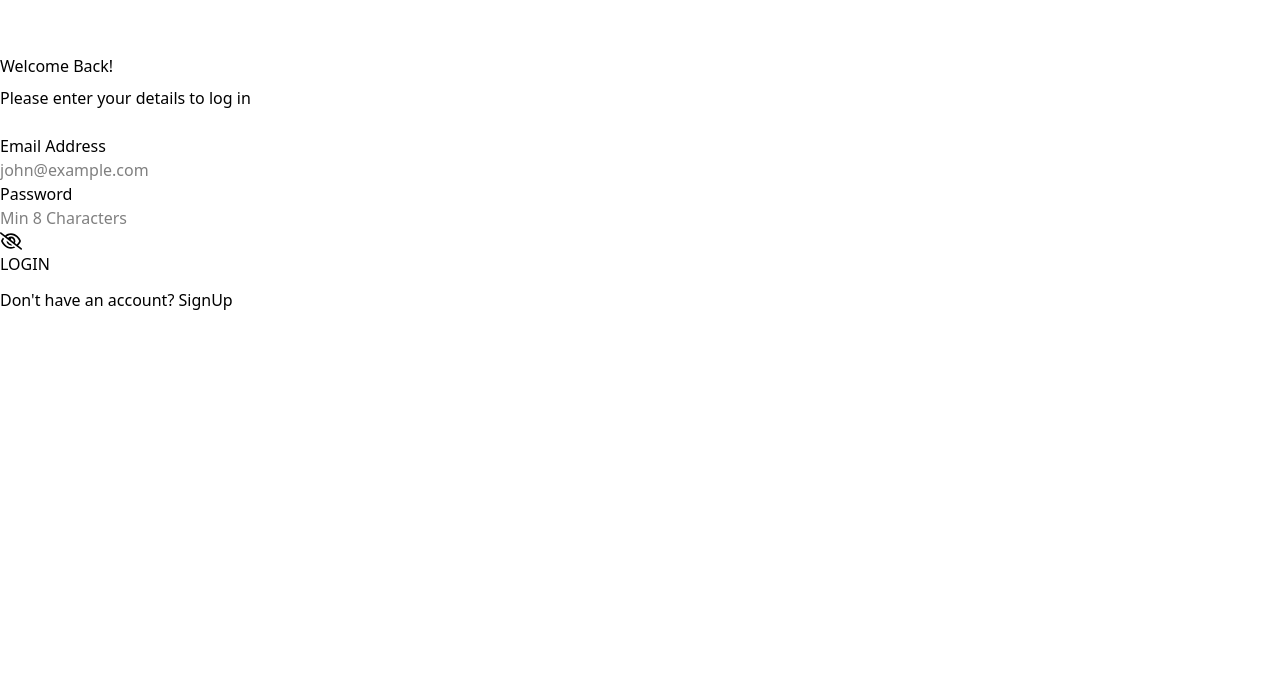
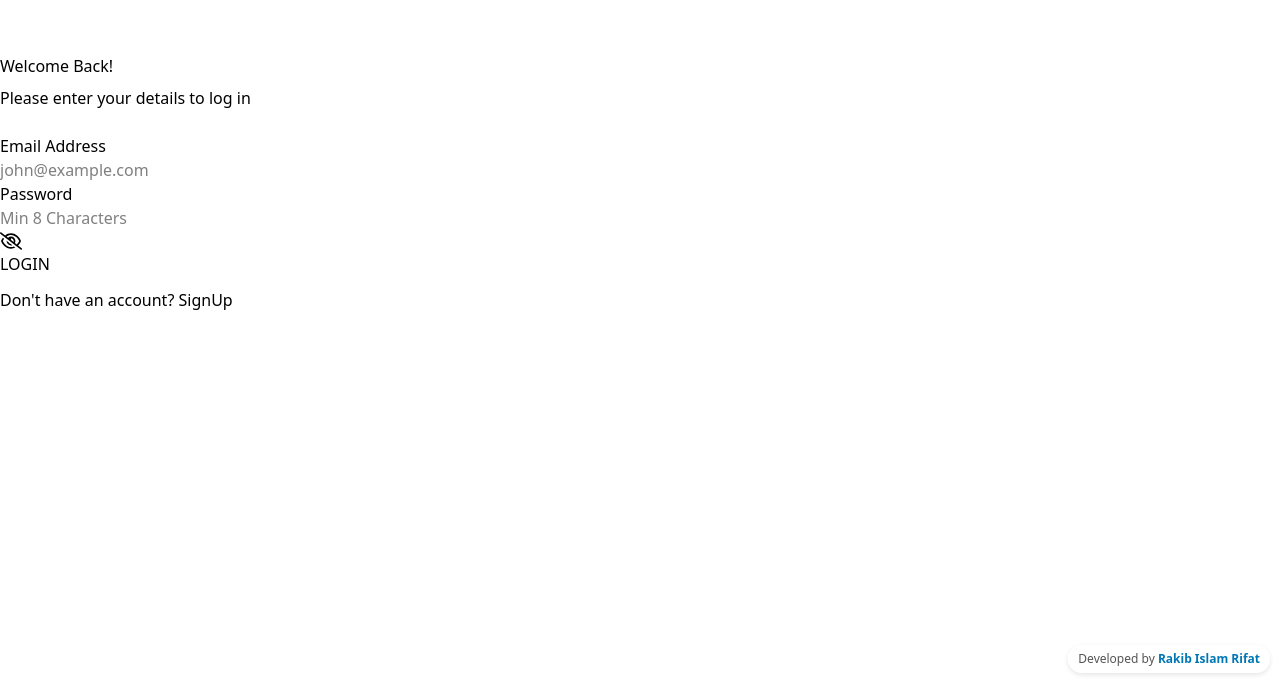
Before and after one commit to mdarrakibislamrifat/task-manager-frontend, a React (Vite) app: page /login in a window 1280 px wide. Shown: the part 117-800 px from the top of the page. Built offline with nearby package versions, Linux system fonts and the light colour scheme.

Commit message:
Update footer add my name

```diff
--- a/src/App.jsx
+++ b/src/App.jsx
@@ -15,9 +15,10 @@ import Dashboard from "./pages/Admin/Dashboard";
 import UserDashboard from "./pages/User/UserDashboard";
 import MyTasks from "./pages/User/MyTasks";
 import ViewTaskDetails from "./pages/User/ViewTaskDetails";
-import UserProvider, { UserProviderContext } from "./context/userContext";
+
 import { useContext } from "react";
 import { Toaster } from "react-hot-toast";
+import UserProvider, { UserProviderContext } from "./context/userContext";
 
 const App = () => {
   return (
@@ -52,6 +53,37 @@ const App = () => {
             <Route path="/" element={<Root />}></Route>
           </Routes>
         </Router>
+        {/* Footer/Credit Section */}
+        <div
+          style={{
+            position: "fixed",
+            bottom: "10px",
+            right: "10px",
+            fontSize: "12px",
+            color: "#555",
+            backgroundColor: "rgba(255, 255, 255, 0.8)",
+            padding: "5px 10px",
+            borderRadius: "20px",
+            boxShadow: "0 2px 5px rgba(0,0,0,0.1)",
+            zIndex: 1000,
+          }}
+        >
+          Developed by{" "}
+          <a
+            href="https://www.linkedin.com/in/rakib-islam-rifatt/"
+            target="_blank"
+            rel="noopener noreferrer"
+            style={{
+              color: "#0077b5", // LinkedIn blue color
+              textDecoration: "none",
+              fontWeight: "bold",
+            }}
+            onMouseOver={(e) => (e.target.style.textDecoration = "underline")}
+            onMouseOut={(e) => (e.target.style.textDecoration = "none")}
+          >
+            Rakib Islam Rifat
+          </a>
+        </div>
       </div>
 
       <Toaster
```
